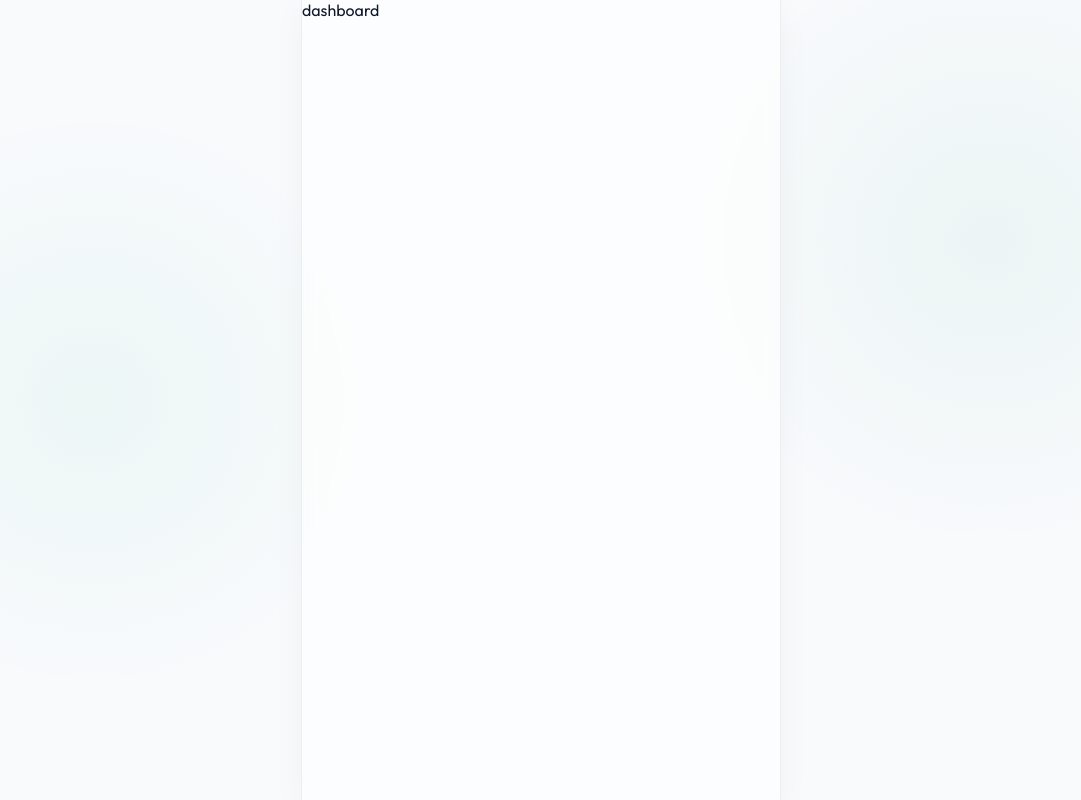
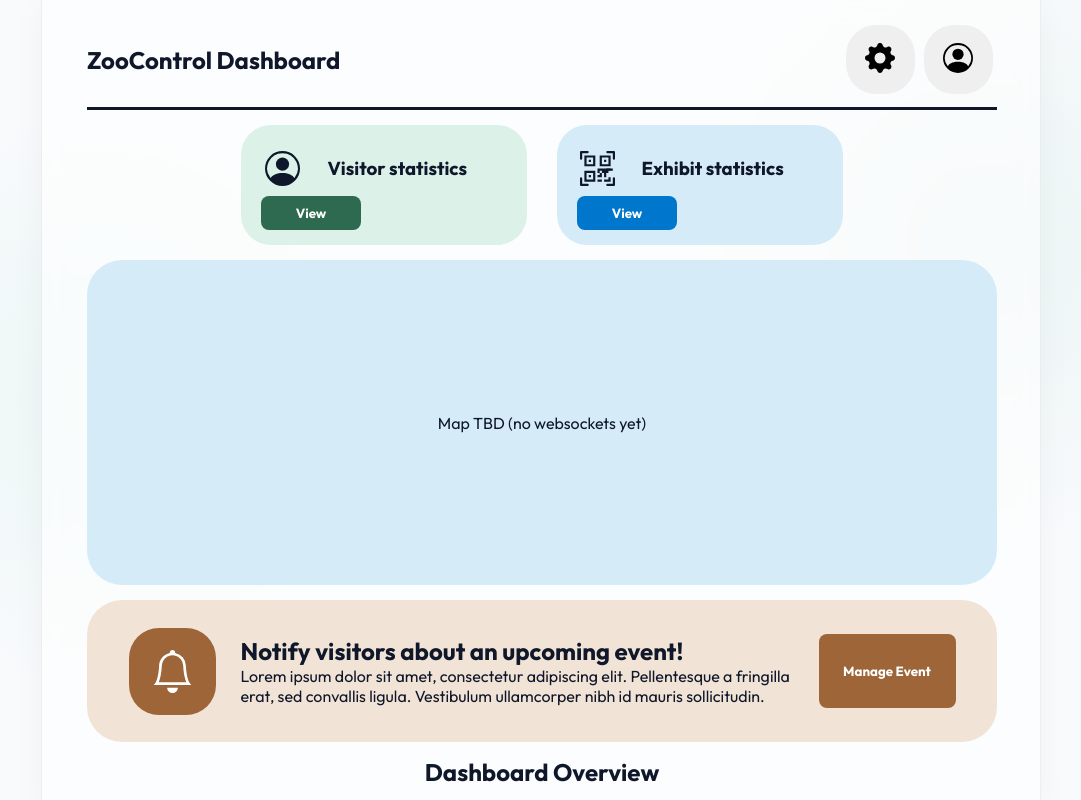
Before and after one commit to KMTB00052571903/ZooScan, a React (Vite) app: page /dashboard in a window 1280 px wide. Shown: the whole page, without its empty margins (99-1180 px from the left). Built offline with nearby package versions, Linux system fonts and the light colour scheme.

Commit message:
style: dashboard css

```diff
--- /dev/null
+++ b/src/components/ui/icons/BellIcon.tsx
@@ -0,0 +1,12 @@
+export const BellIcon = ({ className = '', size = 24 }: { className?: string, size?: number | string }) => (
+<svg
+xmlns="http://www.w3.org/2000/svg"
+width={size}
+height={size}
+fill="white"
+    className={`bi bi-bell ${className}`}
+viewBox="0 0 16 16">
+
+  <path d="M8 16a2 2 0 0 0 2-2H6a2 2 0 0 0 2 2M8 1.918l-.797.161A4 4 0 0 0 4 6c0 .628-.134 2.197-.459 3.742-.16.767-.376 1.566-.663 2.258h10.244c-.287-.692-.502-1.49-.663-2.258C12.134 8.197 12 6.628 12 6a4 4 0 0 0-3.203-3.92zM14.22 12c.223.447.481.801.78 1H1c.299-.199.557-.553.78-1C2.68 10.2 3 6.88 3 6c0-2.42 1.72-4.44 4.005-4.901a1 1 0 1 1 1.99 0A5 5 0 0 1 13 6c0 .88.32 4.2 1.22 6"/>
+</svg>
+);
--- /dev/null
+++ b/src/pages/staff/Dashboard.css
@@ -0,0 +1,154 @@
+
+.main-container{
+    width: 1000px;
+    height: 100vh;
+    display: flex;
+    flex-direction: column;
+    justify-content: center;
+    align-items: center;
+}
+
+/* =========================================
+   Header
+========================================= */
+
+.header{
+    display: flex;
+    justify-content: space-between;
+    align-items: center;
+    width: 910px;
+    height: 97px;
+    border-bottom-width: 2px;
+    border-bottom: solid;
+}
+
+.icons{
+    display: flex;
+    width: 156px;
+    height: 70px;
+    justify-content: space-around;
+}
+
+.icon-btns{
+    width: 69px;
+    height: 69px;
+    border-radius: 30px;
+    border-style: hidden;
+}
+
+/* =========================================
+   statistics section
+========================================= */
+
+.stat-container{
+    display: flex;
+    width: 910px;
+    justify-content: center;
+    align-items: center;
+}
+
+.stat-title{
+    display: flex;
+    width: 230px;
+    justify-content: space-around;
+    align-items: center;
+    margin: 10px;
+}
+
+.stat-visitor{
+    width: 286px;
+    height: 120px;
+    background-color: #DCF1E7;
+    display: flex;
+    flex-direction: column;
+    justify-content: center;
+    border-radius: 30px;
+    margin: 15px;
+}
+
+.stat-visitor-btn{
+    width: 100px;
+    height: 34px;
+    border-radius: 8px;
+    color: white;
+    font-weight: bold;
+    background-color: #2D6A4F;
+    border-style: hidden;
+    margin-left: 20px;
+}
+
+.stat-exhibit{
+    width: 286px;
+    height: 120px;
+    background-color: #D6EBF8;
+    display: flex;
+    flex-direction: column;
+    justify-content: center;
+    border-radius: 30px;
+    margin: 15px;
+}
+
+.stat-exhibit-btn{
+    width: 100px;
+    height: 34px;
+    border-radius: 8px;
+    color: white;
+    font-weight: bold;
+    background-color: #0077CC;
+    border-style: hidden;
+    margin-left: 20px;
+}
+
+/* =========================================
+   heatmap
+========================================= */
+
+.map-container{
+    display: flex;
+    justify-content: center;
+    align-items: center;
+    width: 910px;
+    height: 325px;
+    background-color: #D6EBF8;
+    border-radius: 35px;
+}
+
+/* =========================================
+   Notification manager
+========================================= */
+
+.notif-container{
+    display: flex;
+    justify-content: center;
+    align-items: center;
+    width: 910px;
+    height: 142px;
+    background-color: #F1E3D6;
+    border-radius: 35px;
+    margin: 15px;
+}
+
+.notif-icon{
+    display: flex;
+    justify-content: center;
+    align-items: center;
+    width: 87px;
+    height: 87px;
+    background-color: #9E6539;
+    border-radius: 30px;
+    margin-right: 25px;
+}
+
+.notif-text{
+    width: 578px;
+}
+
+.notif-btn{
+    width:137px;
+    height: 74px;
+    color: white;
+    font-weight: bold;
+    background-color: #9E6539;
+    border-radius: 8px;
+    border-style: none;
+}
--- a/src/pages/staff/Dashboard.tsx
+++ b/src/pages/staff/Dashboard.tsx
@@ -1,9 +1,68 @@
+import "./Dashboard.css"
+import { SettingsIcon } from '../../components/ui/icons/SettingsIcon';
+import { ProfileIcon } from '../../components/ui/icons/ProfileIcon';
+import { QrCodeIcon } from "../../components/ui/icons/QrCodeIcon";
+import { BellIcon } from "../../components/ui/icons/BellIcon";
+import { useNavigate } from "react-router-dom";
+
 export const Dashboard = () =>{
 
+const navigate = useNavigate()
+
     return(
-        <>
-        dashboard
-        </>
+        <div className="main-container">
+
+            <div className="header">
+                <h2>ZooControl Dashboard</h2>
+
+                <div className="icons">
+                    <button className="icon-btns" onClick={() => navigate('/dashboard/settings')} >
+                    <SettingsIcon size={30} />
+                    </button>
+                    <button className="icon-btns" onClick={() => navigate('/dashboard/profile')} >
+                    <ProfileIcon size={30} />
+                    </button>
+                </div>
+
+            </div>
+
+            <div className="stat-container">
+                <div className="stat-visitor">
+                    <div className="stat-title">
+                    <ProfileIcon size={35} />
+                    <h3>Visitor statistics</h3>
+                    </div>
+                    <button className="stat-visitor-btn">View</button>
+                </div>
+
+                <div className="stat-exhibit">
+                    <div className="stat-title">
+                    <QrCodeIcon size={35} />
+                    <h3>Exhibit statistics</h3>
+                    </div>
+                    <button className="stat-exhibit-btn">View</button>
+                </div>
+            </div>
+
+            <div className="map-container">
+                Map TBD (no websockets yet)
+            </div>
+
+            <div className="notif-container">
+                <div className="notif-icon">
+                    <BellIcon size={43}/>
+                </div>
+                    <div className="notif-text">
+                    <h2>Notify visitors about an upcoming event!</h2>
+                    <p>Lorem ipsum dolor sit amet, consectetur adipiscing elit. Pellentesque a  fringilla erat, sed convallis ligula. Vestibulum ullamcorper nibh id  mauris sollicitudin.</p>
+                    </div>
+                <button className="notif-btn">Manage Event</button>
+            </div>
+
+                <h2>Dashboard Overview</h2>
+
+
+        </div>
     )
 
 }
--- a/src/styles/styles.css
+++ b/src/styles/styles.css
@@ -32,6 +32,7 @@ body {
   background-attachment: fixed;
 }
 
+@media screen and (width <= 999px){
     #root {
     width: 100%;
     max-width: 480px; /* Mobile app feel */
@@ -44,7 +45,22 @@ body {
     display: flex;
     flex-direction: column;
   }
+}
 
+@media screen and (width >= 1000px){
+    #root {
+    width: 100%;
+    max-width: 1000px;
+    min-height: 100vh;
+    background: rgba(255, 255, 255, 0.6);
+    backdrop-filter: blur(10px);
+    box-shadow: var(--glass-shadow);
+    border-left: 1px solid var(--glass-border);
+    border-right: 1px solid var(--glass-border);
+    display: flex;
+    flex-direction: column;
+  }
+}
 /* =========================================
    LAYOUT & HEADER
 ========================================= */
```
Lines whose indentation alone changed are shown as unchanged.
